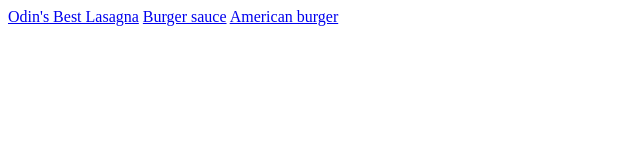
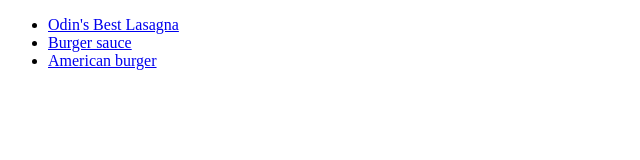
Before and after one commit to biocular/odin-recipes, a plain HTML site: page index.html in a window 1280 px wide. Shown: the whole page, without its empty margins (0-640 px from the left). Drawn offline with Linux system fonts and the light colour scheme.

Commit message:
Typo in lasagna.html, index.html recipes put into list.

```diff
--- a/index.html
+++ b/index.html
@@ -6,8 +6,10 @@
     <title>Odin's Recipes</title>
 </head>
 <body>
-    <a href="recipes/lasagna.html">Odin's Best Lasagna</a>
-    <a href="recipes/burger_sauce.html">Burger sauce</a>
-    <a href="recipes/american_burger.html">American burger</a>
+    <ul>
+        <li><a href="recipes/lasagna.html">Odin's Best Lasagna</a></li>
+        <li><a href="recipes/burger_sauce.html">Burger sauce</a></li>
+        <li><a href="recipes/american_burger.html">American burger</a></li>
+    </ul>
 </body>
 </html>
```
Also changed, not shown: recipes/lasagna.html (+1 -1 lines).
